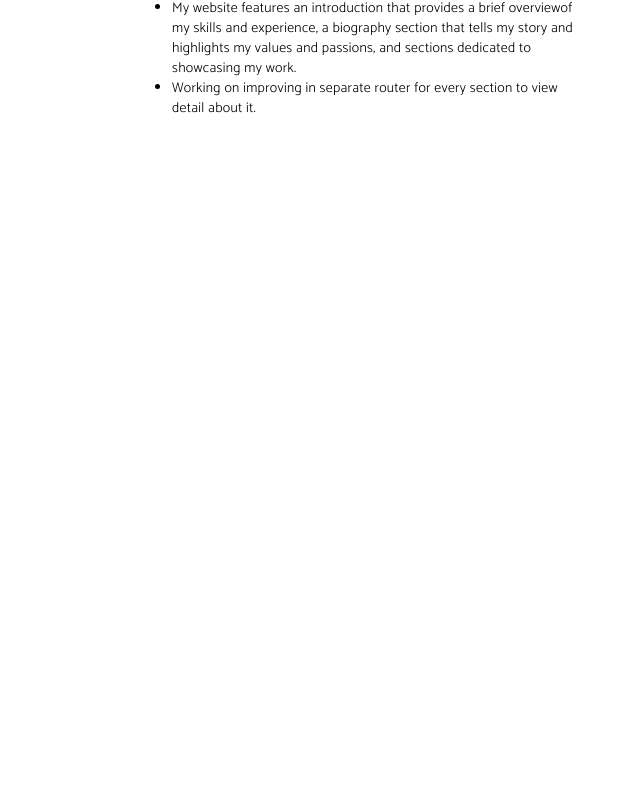
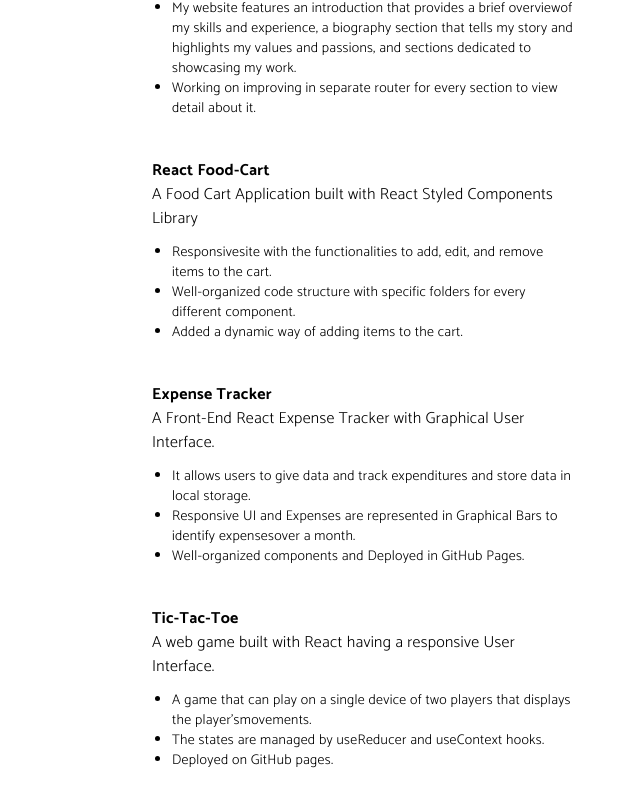
Before and after one commit to Arzzam/My-React-Profile, a React (Create React App) app: page / in a window 1280 px wide. Shown: the part 1277-2084 px from the top of the page, without its empty margins (640-1280 px from the left). Before the commit the page ends 1542 px from the top, so only its background shows below. Built offline with nearby package versions, Linux system fonts and the light colour scheme.

Commit message:
static projects data separate

```diff
--- a/src/components/Right Section/Projects.jsx
+++ b/src/components/Right Section/Projects.jsx
@@ -1,7 +1,7 @@
 import React from "react";
 // import Project1 from "../Content/Projects";
 import Content from "../../contents/Content";
-import DATA from "../../contents/Data";
+import DATA from "../../data/Data";
 
 const Projects = () => {
   return (
@@ -12,7 +12,9 @@ const Projects = () => {
           return (
             <>
               <div className="project-item" key={data.projectId}>
-                <div className="font-bold project-title">{data.title}</div>
+                <a href={data.link} className="font-bold project-title">
+                  {data.title}
+                </a>
                 <p className="mx-0 mt-0 mb-3 text-base project-desc">
                   {data.description}
                 </p>
--- a/src/contents/Data.jsx
+++ /dev/null
@@ -1,27 +0,0 @@
-const DATA = [
-  {
-    projectId: 1,
-    title: "AuCalc",
-    link: "/",
-    description: "A GPA and CGPA Calculator for Anna University",
-    point1:
-      "A web app that helps to calculate GPA and CGPA for Anna University students.",
-    point2: "Mainly focus on Easy User Flow to make great User Experience.",
-    point3:
-      "Tech used: React, TailwindCSS, Material UI, Axios, Router, Python, Django, Pandas, PostgreSQL.",
-  },
-  {
-    projectId: 2,
-    title: "Personal Portfolio Website",
-    link: "/",
-    description: "A Web version of my Resume",
-    point1:
-      "A Personal Website that shows my professional skills,accomplishments, and experiences.",
-    point2:
-      "My website features an introduction that provides a brief overviewof my skills and experience, a biography section that tells my story and highlights my values and passions, and sections dedicated to showcasing my work.",
-    point3:
-      "Working on improving in separate router for every section to view detail about it.",
-  },
-];
-
-export default DATA;
--- /dev/null
+++ b/src/data/Data.jsx
@@ -0,0 +1,62 @@
+const DATA = [
+  {
+    projectId: 1,
+    title: "AuCalc",
+    link: "/",
+    description: "A GPA and CGPA Calculator for Anna University",
+    point1:
+      "A web app that helps to calculate GPA and CGPA for Anna University students.",
+    point2: "Mainly focus on Easy User Flow to make great User Experience.",
+    point3:
+      "Tech used: React, TailwindCSS, Material UI, Axios, Router, Python, Django, Pandas, PostgreSQL.",
+  },
+  {
+    projectId: 2,
+    title: "Personal Portfolio Website",
+    link: "/",
+    description: "A Web version of my Resume",
+    point1:
+      "A Personal Website that shows my professional skills,accomplishments, and experiences.",
+    point2:
+      "My website features an introduction that provides a brief overviewof my skills and experience, a biography section that tells my story and highlights my values and passions, and sections dedicated to showcasing my work.",
+    point3:
+      "Working on improving in separate router for every section to view detail about it.",
+  },
+  {
+    projectId: 3,
+    title: "React Food-Cart",
+    link: "https://github.com/Arzzam/food-ordering-app",
+    description:
+      "A Food Cart Application built with React Styled Components Library",
+    point1:
+      "Responsivesite with the functionalities to add, edit, and remove items to the cart.",
+    point2:
+      "Well-organized code structure with specific folders for every different component.",
+    point3: "Added a dynamic way of adding items to the cart.",
+  },
+  {
+    projectId: 4,
+    title: "Expense Tracker",
+    link: "https://github.com/Arzzam/expense-tracker",
+    description:
+      "A Front-End React Expense Tracker with Graphical User Interface.",
+    point1:
+      "It allows users to give data and track expenditures and store data in local storage.",
+    point2:
+      "Responsive UI and Expenses are represented in Graphical Bars to identify expensesover a month.",
+    point3: "Well-organized components and Deployed in GitHub Pages.",
+  },
+  {
+    projectId: 5,
+    title: "Tic-Tac-Toe",
+    link: "https://github.com/Arzzam/tic-tac-toe",
+    description:
+      "A web game built with React having a responsive User Interface.",
+    point1:
+      "A game that can play on a single device of two players that displays the player'smovements.",
+    point2: "The states are managed by useReducer and useContext hooks.",
+    point3: "Deployed on GitHub pages.",
+  },
+];
+
+export default DATA;
```
